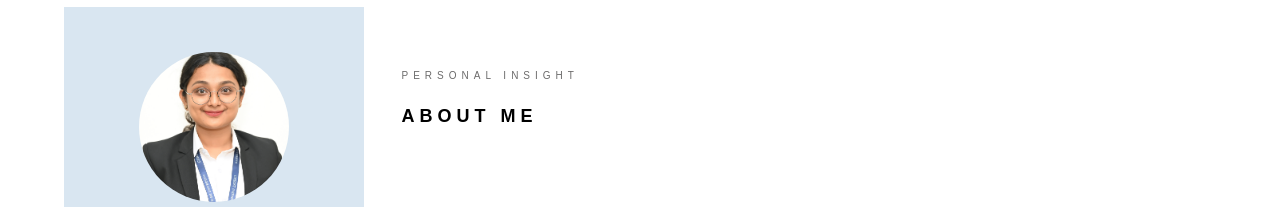
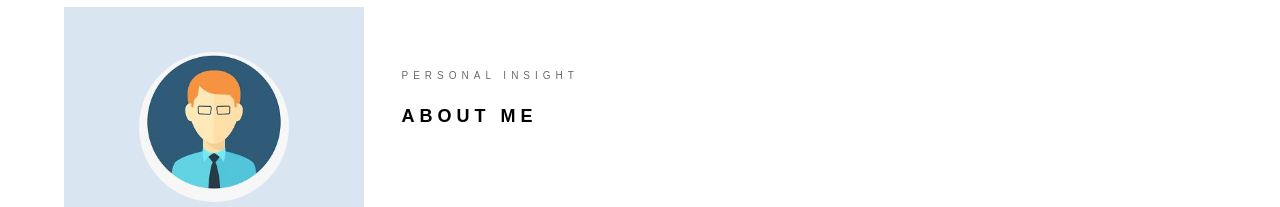
Before and after one commit to Shreenidhi-26/MyPortfolio, a plain HTML site: page index.html in a window 1280 px wide. Shown: the part 83-290 px from the top of the page. Drawn offline with Linux system fonts and the light colour scheme; a web font is replaced by a local one.

Commit message:
Add files via upload

```diff
--- a/index.html
+++ b/index.html
@@ -62,7 +62,7 @@
 				aria-expanded="false" aria-controls="navbar"><i></i></a>
 			<aside id="colorlib-aside" role="complementary" class="border js-fullheight">
 				<div class="text-center">
-					<div class="author-img" style="background-image: url(images/Profile.JPEG);"></div>
+					<div class="author-img" style="background-image: url(images/Profile.jpg);"></div>
 					<!-- Add your name -->
 					<h1 id="colorlib-logo"><a href="index.html">Shreenidhi Kulkarni</a></h1>
 					<span class="position"><a
```
Also changed, not shown: Profile.jpg (added).
